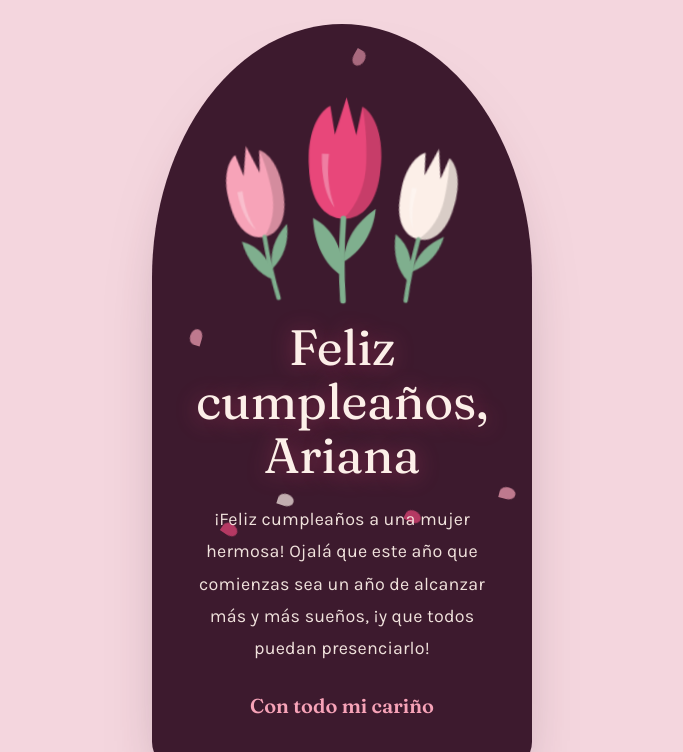
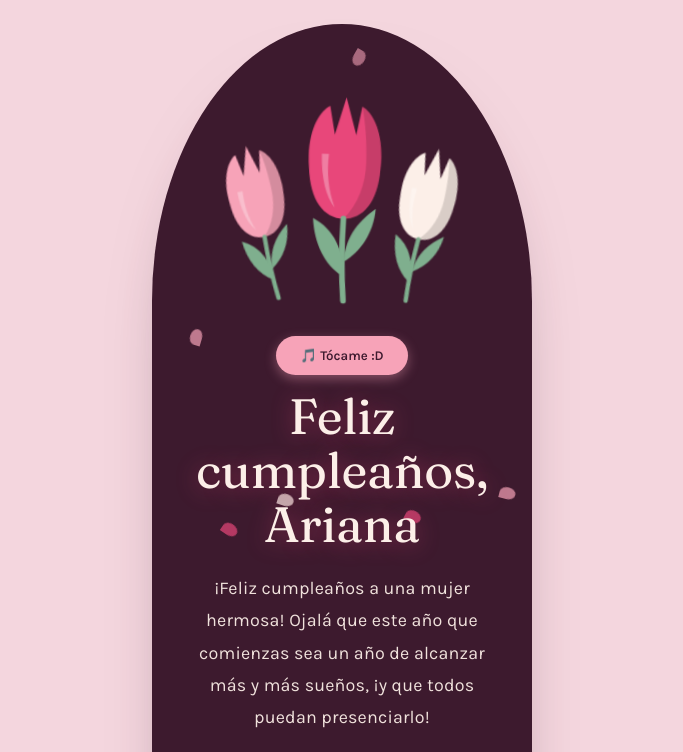
Before and after one commit to JuanRbCode/Ariana, a plain HTML site: page index.html in a window 1280 px wide. Shown: the top 752 px of the page, without its empty margins (298-981 px from the left). Drawn offline with Linux system fonts and the light colour scheme.

Commit message:
first commit

```diff
--- a/index.html
+++ b/index.html
@@ -232,6 +232,10 @@
   </svg>
 
   <div class="copy">
+    <button onclick="document.getElementById('musica').play(); this.style.display='none';"
+         style="margin-block: 15px; padding: 12px 24px; border-radius: 24px; border: none; background: var(--coral); color: var(--plum); font-weight: bold; font-family: inherit; cursor: pointer; box-shadow: 0 4px 12px rgba(247, 163, 184, 0.4);">
+   🎵 Tócame :D
+ </button>
     <h1>Feliz cumpleaños, Ariana</h1>
     <p class="message">¡Feliz cumpleaños a una mujer hermosa! Ojalá que este año que comienzas sea un año de alcanzar más y más sueños, ¡y que todos puedan presenciarlo!</p>
     <p class="sign">Con todo mi cariño</p>
@@ -241,7 +245,7 @@
 </main>
  <img src="https://i.pinimg.com/736x/cd/75/3f/cd753f9073e00ef698a4de4b011925e7.jpg"/>
  <p class="message">Pa ti <3</p>
- <audio src="/audio.mp3" autoplay loop></audio>
+<audio id="musica" src="./audio.mp3" loop></audio>
 
 </body>
 </html>
```
